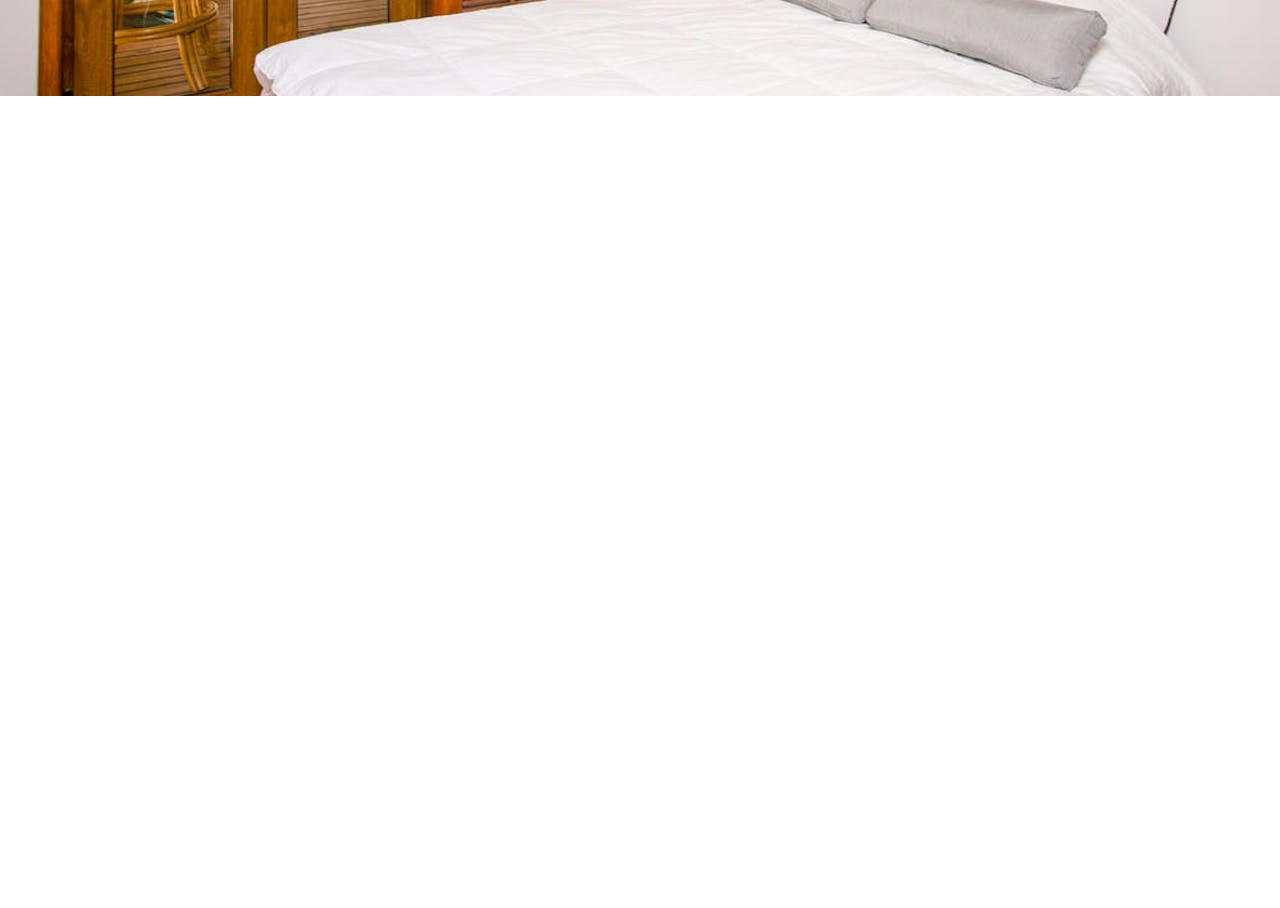
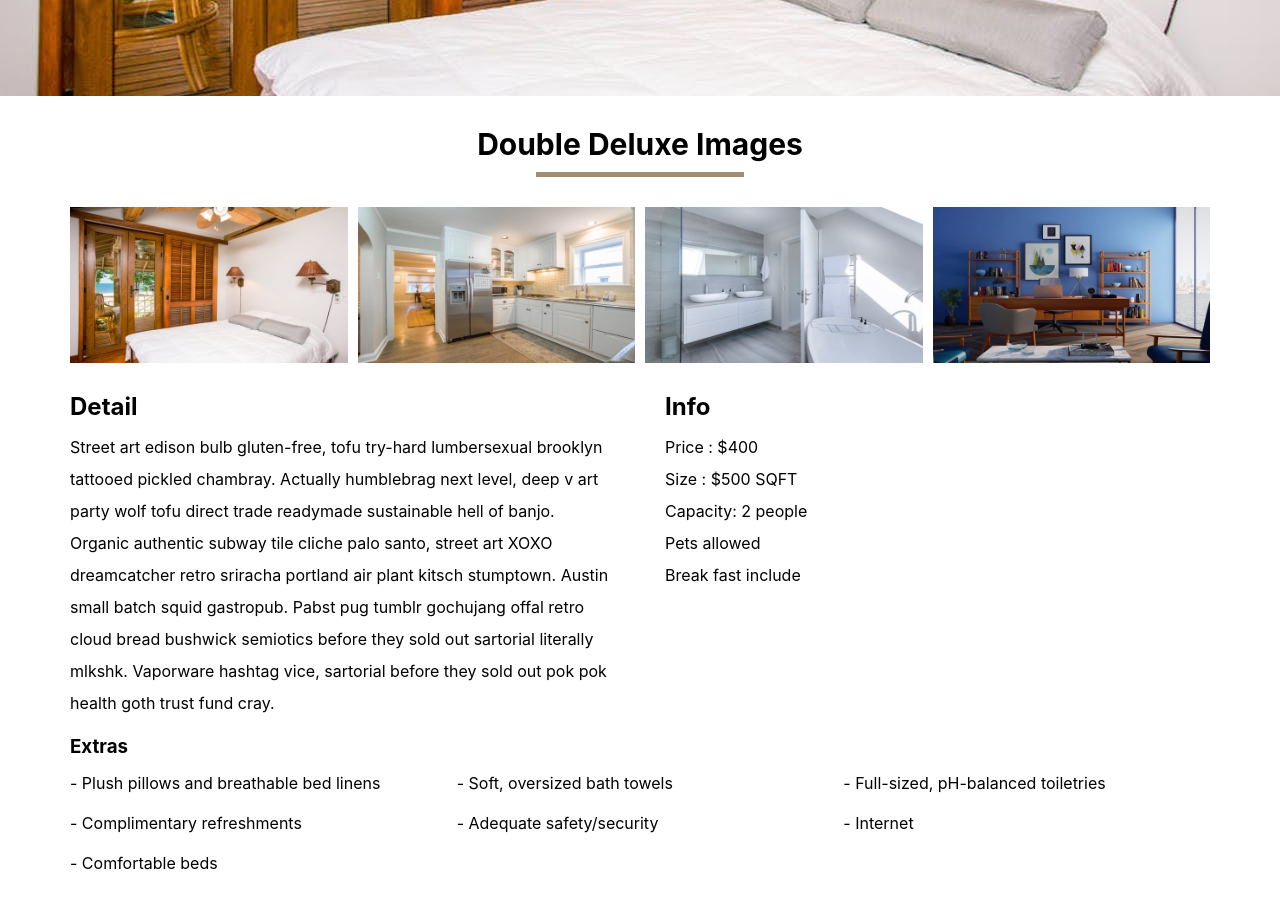
Before and after one commit to tranhieu99/resort, a React (Create React App) app: page /rooms/double-deluxe in a window 1280 px wide. Shown: the part 540-1448 px from the top of the page. Before the commit the page ends 800 px from the top, so only its background shows below. Built offline with nearby package versions, Linux system fonts and the light colour scheme.

Commit message:
complete single room page

```diff
--- a/src/App.css
+++ b/src/App.css
@@ -12,7 +12,9 @@
         margin: auto;
     }
 }
-
+.baongoai{
+    padding:0px 15px;
+}
 @media (max-width:992px) {
     .baongoai {
         max-width: 960px;
@@ -228,16 +230,19 @@ display: none;
 .featured__list {
     display: flex;
 }
-.featured__room img{
+.featured__room img,.responsive-img{
     width:100%;
     height:auto;
 }
+
 .featured__room{
     padding:0px 10px;
     position: relative;
 }
 
-.featured__room {}
+.featured {
+    padding-bottom:50px;
+}
 
 .featured__room-price-top {
     position: absolute;
@@ -302,3 +307,28 @@ p.featured__room-name {
     color: #fff;
     margin-top: 13px;
 }
+
+.single-room-images{
+display: grid;
+grid-template-columns: repeat(auto-fit,minmax(250px,1fr));
+grid-gap: 10px;
+}
+
+section.single-room-information {
+    display: grid;
+    margin:1rem auto;
+    grid-template-columns: repeat(auto-fit,minmax(250px,1fr));
+    grid-column-gap: 50px;
+}
+section.single-room-information h2, section.single-room-information p{
+    line-height:2;
+}
+section.single-room-extras ul {
+    display: grid;
+    grid-template-columns: repeat(auto-fit, minmax(30%,1fr));
+    grid-gap:20px;
+    margin-top:15px;
+}
+section.single-room-extras {
+    padding-bottom:40px;
+}
--- a/src/page/SingleRoom.js
+++ b/src/page/SingleRoom.js
@@ -5,6 +5,7 @@ import {Link} from 'react-router-dom'
 import {roomContext} from '../context';
 import defaultImg from '../images/room-1.jpeg'
 import StyledHero from '../components/StyledHero'
+import Title from '../components/Title'
 export default class SingleRoom extends Component {
     constructor(props){
         super(props)
@@ -24,16 +25,40 @@ export default class SingleRoom extends Component {
                 <Link to  = "/rooms" className="btn-primary"> Back To Rooms</Link>
             </div>
         }
-        const {name, slug, type, price, size,pets,images,extras, description,breakfast} = room
+        const {name,capacity ,price, size,pets,images,extras, description,breakfast} = room;
+        let randomImage = Math.floor(Math.random() * (images.length));
         return (
-            <div>
-                <StyledHero img = {images[0] || this.state.defaultImg} >
+            <>
+                <StyledHero img = {images[randomImage] || this.state.defaultImg} >
                     <Banner title = {name} >
                         <Link to  = "/rooms" className="btn-primary"> Back To Rooms</Link>
                     </Banner>
                 </StyledHero>
-
-            </div>
+                <Title title = {`${name} images`} />
+                <div className="single-room-images baongoai">
+                        {images.map((image,index) => <div className="single-room-images__image"  key = {index}> <img src = {image} alt ={name} className="responsive-img"/> </div>)}
+                </div>
+                <section className = "single-room-information baongoai">
+                    <article className="single-room-information__left">
+                        <h2>Detail</h2>
+                        <p>{description}</p>
+                    </article>
+                    <article className="single-room-information__right">
+                        <h2>Info</h2>
+                        <p>Price : ${price}</p>
+                        <p>Size : ${size} SQFT</p>
+                        <p>{capacity > 1 ? `Capacity: ${capacity} people` : "Capacity: 1 person"}</p>
+                        <p> {pets ? "Pets allowed" : "No pets allowed"} </p>
+                        <p>{breakfast && "Break fast include"}</p>
+                    </article>
+                </section>
+                <section className = "single-room-extras baongoai">
+                    <h3>Extras</h3>
+                    <ul>
+                        {extras.map((item,index) => <li key = {index}>- {item} </li> )}
+                    </ul>
+                </section>
+            </>
         )
     }
 }
```
